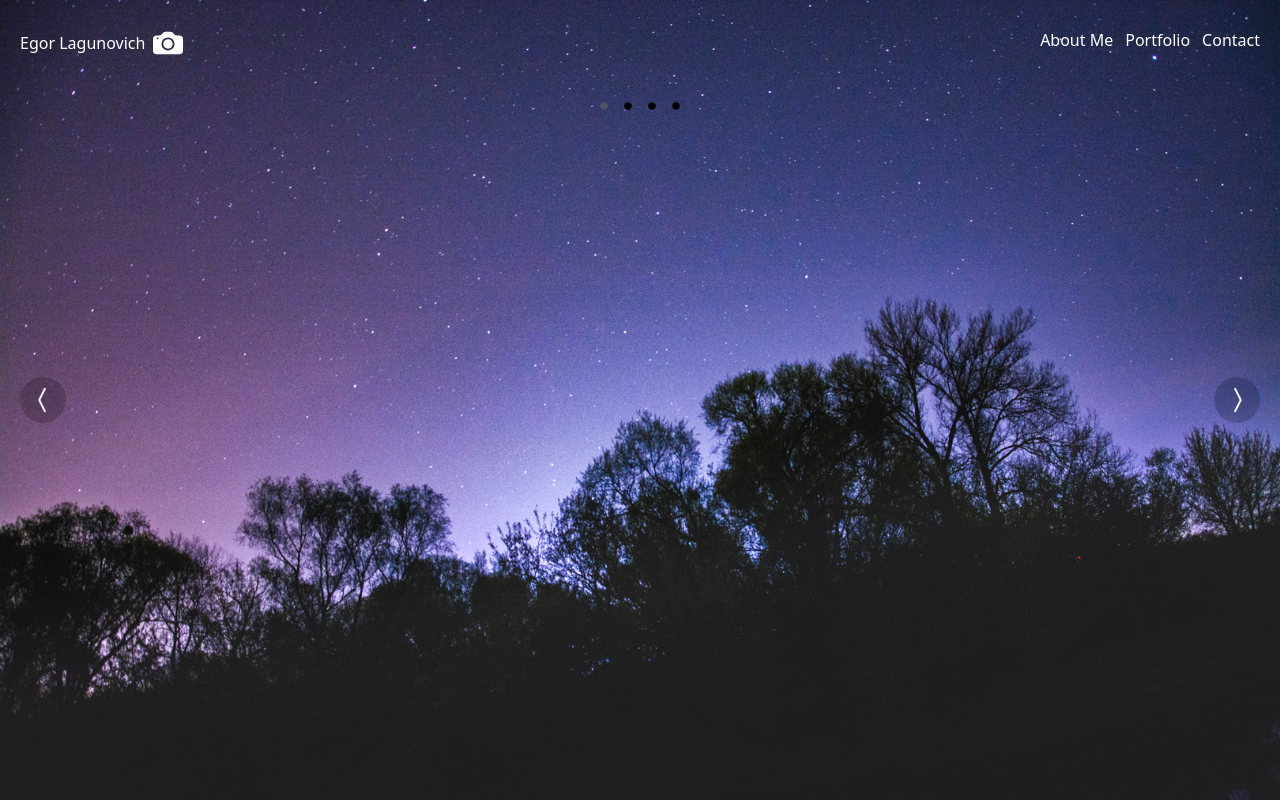
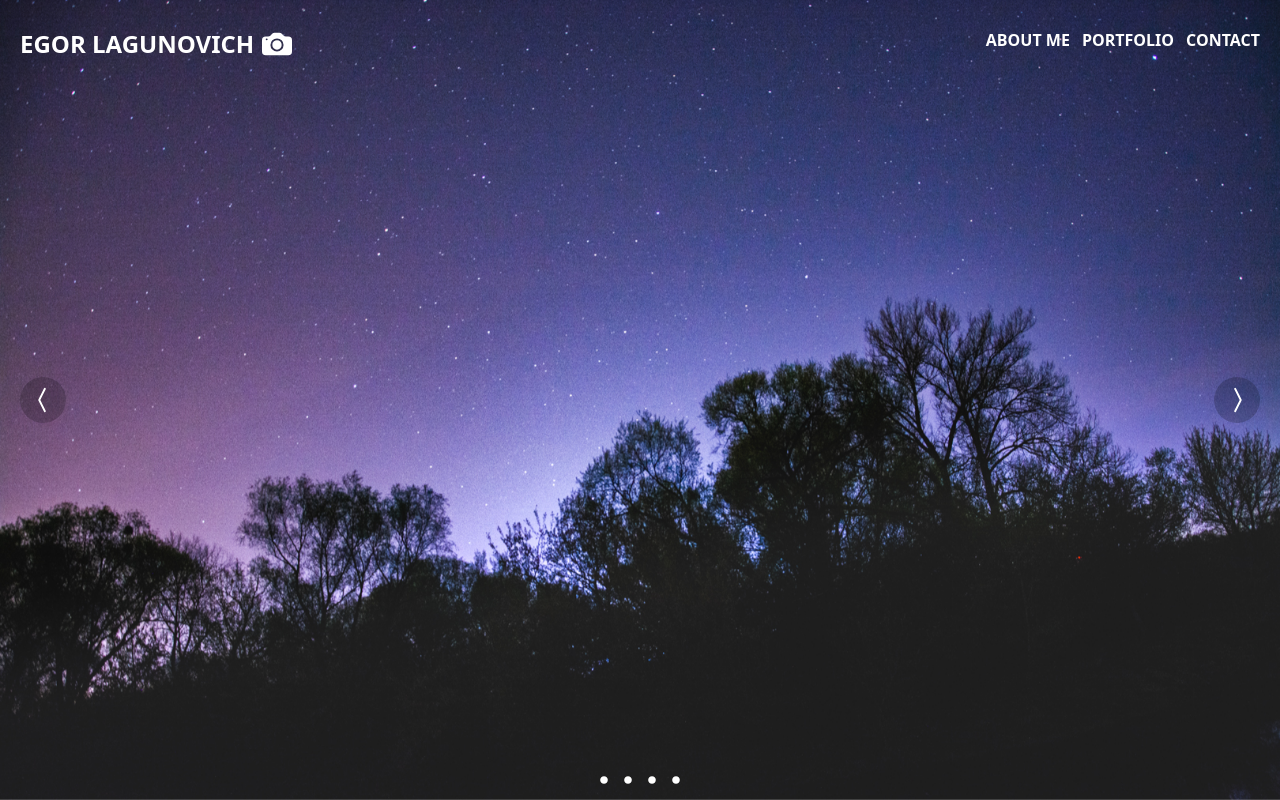
Before and after one commit to yahorlahunovich/photo-portfolio, a React (Create React App) app: page / in a window 1280 px wide. Built offline with nearby package versions, Linux system fonts and the light colour scheme; the HTML template or start-up script is replaced by a standard one.

Commit message:
navbar and styles

```diff
--- a/src/components/Contact.tsx
+++ b/src/components/Contact.tsx
@@ -2,6 +2,6 @@ import React from 'react'
 
 export default function Contact() {
   return (
-    <div className='bg-black text-white w-full h-screen' id='contact'>Contact</div>
+    <div className='bg-black text-white w-full h-screen snap-start' id='contact'>Contact</div>
   )
 }
--- /dev/null
+++ b/src/components/Footer.tsx
@@ -0,0 +1,7 @@
+import React from 'react'
+
+export default function Footer() {
+  return (
+    <div className='h-[50vh] w-full bg-white snap-start'>Footer</div>
+  )
+}
--- a/src/components/Information.tsx
+++ b/src/components/Information.tsx
@@ -2,11 +2,19 @@ import React from "react";
 
 export default function Information() {
   return (
-    <div className="text-white bg-black w-full h-screen duration-300 snap-start" id="aboutMe">
-      Lorem ipsum, dolor sit amet consectetur adipisicing elit. Dolore
-      dignissimos dolorum impedit quos id explicabo, exercitationem culpa
-      molestiae aut quidem, alias, aspernatur nihil voluptates earum quasi
-      laboriosam delectus voluptatem iure.
+    <div
+      className="text-white bg-black w-full h-screen snap-start flex flex-row justify-center p-10"
+      id="aboutMe"
+    >
+      <div className="w-1/3">
+        <img src="" alt="me" />
+      </div>
+      <div className="w-1/3">
+        Lorem ipsum, dolor sit amet consectetur adipisicing elit. Dolore
+        dignissimos dolorum impedit quos id explicabo, exercitationem culpa
+        molestiae aut quidem, alias, aspernatur nihil voluptates earum quasi
+        laboriosam delectus voluptatem iure.
+      </div>
     </div>
   );
 }
--- a/src/components/Navbar.tsx
+++ b/src/components/Navbar.tsx
@@ -4,23 +4,32 @@ import { BsFillCameraFill } from "react-icons/bs";
 export default function Navbar() {
   return (
     <nav className="relative text-white flex flex-row justify-between px-5 py-7">
-      <div>
+      <header>
         <a href="#home" className="flex items-center">
           {" "}
-          <span> Egor Lagunovich </span>
+          <span className="uppercase font-bold text-2xl">
+            {" "}
+            Egor Lagunovich{" "}
+          </span>
           <BsFillCameraFill className="ml-2" size={30} />{" "}
         </a>
-      </div>
+      </header>
       <div>
-        <ul className="flex flex-row gap-3">
+        <ul className="flex flex-row gap-3 uppercase font-semibold text-md">
           <li>
-            <a href="#aboutMe">About Me</a>
+            <a href="#aboutMe" className="hover:text-gray-300">
+              About Me
+            </a>
           </li>
           <li>
-            <a href="#portfolio" className="">Portfolio</a>
+            <a href="#portfolio" className="hover:text-gray-300">
+              Portfolio
+            </a>
           </li>
           <li>
-            <a href="#contact">Contact</a>
+            <a href="#contact" className="hover:text-gray-300">
+              Contact
+            </a>
           </li>
         </ul>
       </div>
--- a/src/components/Slides.tsx
+++ b/src/components/Slides.tsx
@@ -22,14 +22,14 @@ export default function Slides({
     <div className="relative h-screen w-full m-auto snap-start">
       <div
         style={{ backgroundImage: `url(${slides[currentIndex].url})` }}
-        className="w-full h-full bg-center bg-cover duration-500"
+        className="w-full h-full bg-center bg-cover bg-fixed duration-500 flex flex-col justify-between items-stretch"
       >
         <Navbar />
         <div className="flex top-4 justify-center py-2">
           {slides.map((slide, slideIndex) => (
             <div
-              className={`text-2xl cursor-pointer ${
-                currentIndex === slideIndex ? "text-gray-600" : ""
+              className={`text-2xl text-white cursor-pointer ${
+                currentIndex === slideIndex ? "text-gray-400" : ""
               }`}
               key={slideIndex}
               onClick={() => goToSlide(slideIndex)}
```
